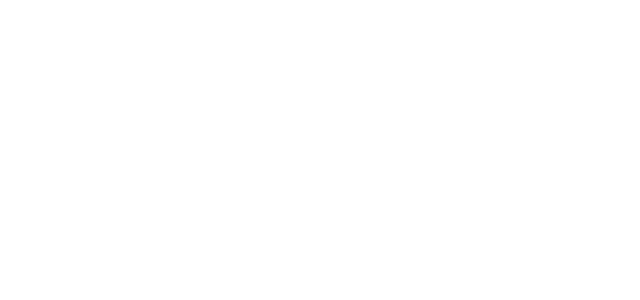
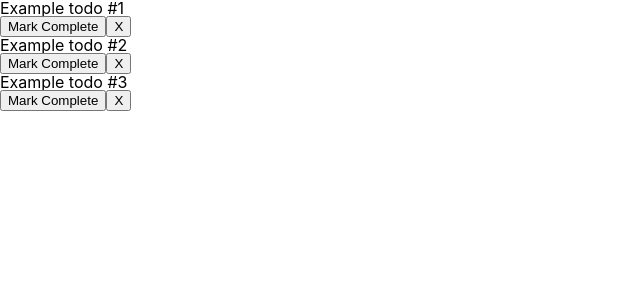
Before and after one commit to TinySquid/react-todo-app, a React (Create React App) app: page / in a window 1280 px wide. Shown: the top 300 px of the page, without its empty margins (0-640 px from the left). Built offline with nearby package versions, Linux system fonts and the light colour scheme.

Commit message:
Add Todo component, read todos in app js

```diff
--- a/src/App.js
+++ b/src/App.js
@@ -1,4 +1,5 @@
 import React, { useState } from 'react';
+import Todo from './components/Todo';
 // import styled from 'styled-components';
 
 function App() {
@@ -19,7 +20,7 @@
   ]);
 
   const addTodo = content => {
-    console.log('add todo:', content);
+
   }
 
   const toggleTodoState = todoIndex => {
@@ -32,6 +33,11 @@
 
   return (
     <div>
+      <div className="todo-list">
+        {todos.map((todo, idx) => (
+          <Todo key={idx} todoIndex={idx} todo={todo} toggleTodoState={toggleTodoState} deleteTodo={deleteTodo} />
+        ))}
+      </div>
     </div>
   );
 }
--- /dev/null
+++ b/src/components/Todo.js
@@ -0,0 +1,13 @@
+import React from 'react'
+
+export default function Todo({ todo, todoIndex, toggleTodoState, deleteTodo }) {
+  return (
+    <div className="todo">
+      {todo.content}
+      <div className="todo-buttons">
+        <button>Mark Complete</button>
+        <button>X</button>
+      </div>
+    </div>
+  )
+}
```
